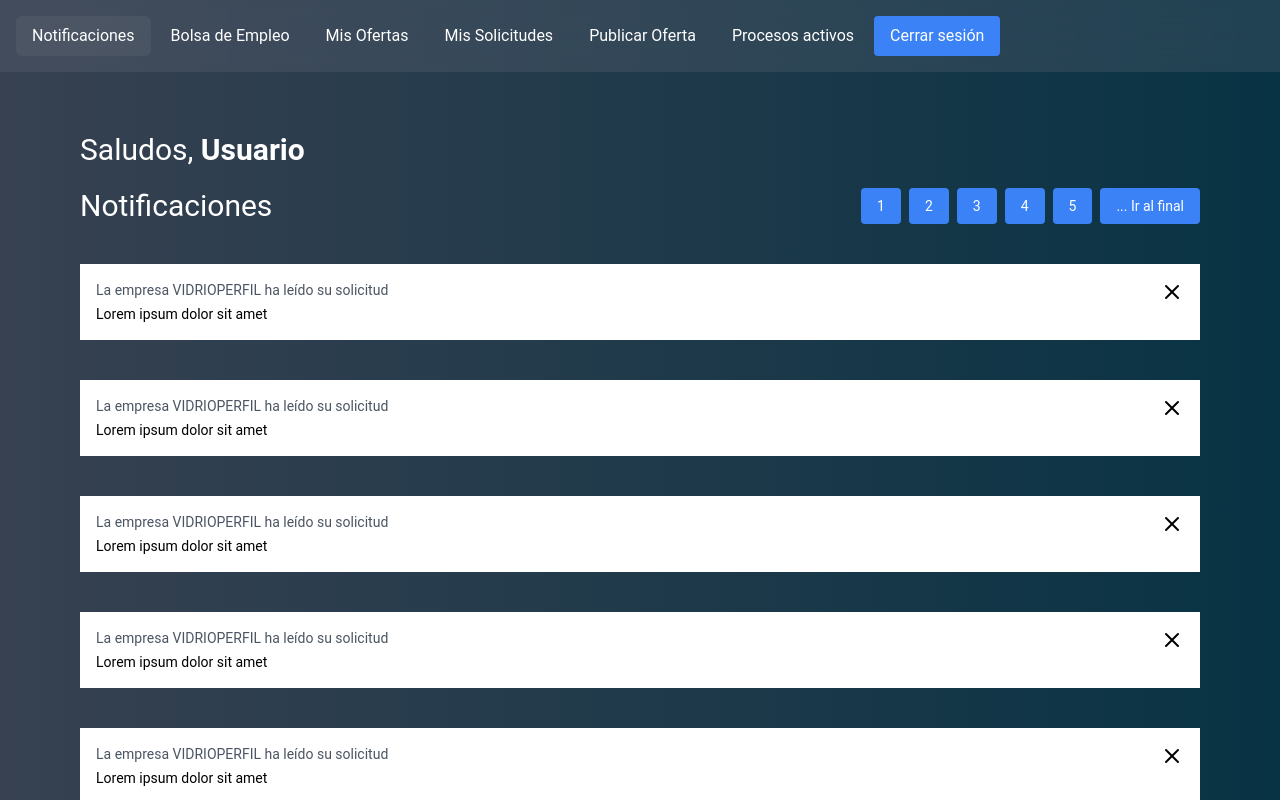
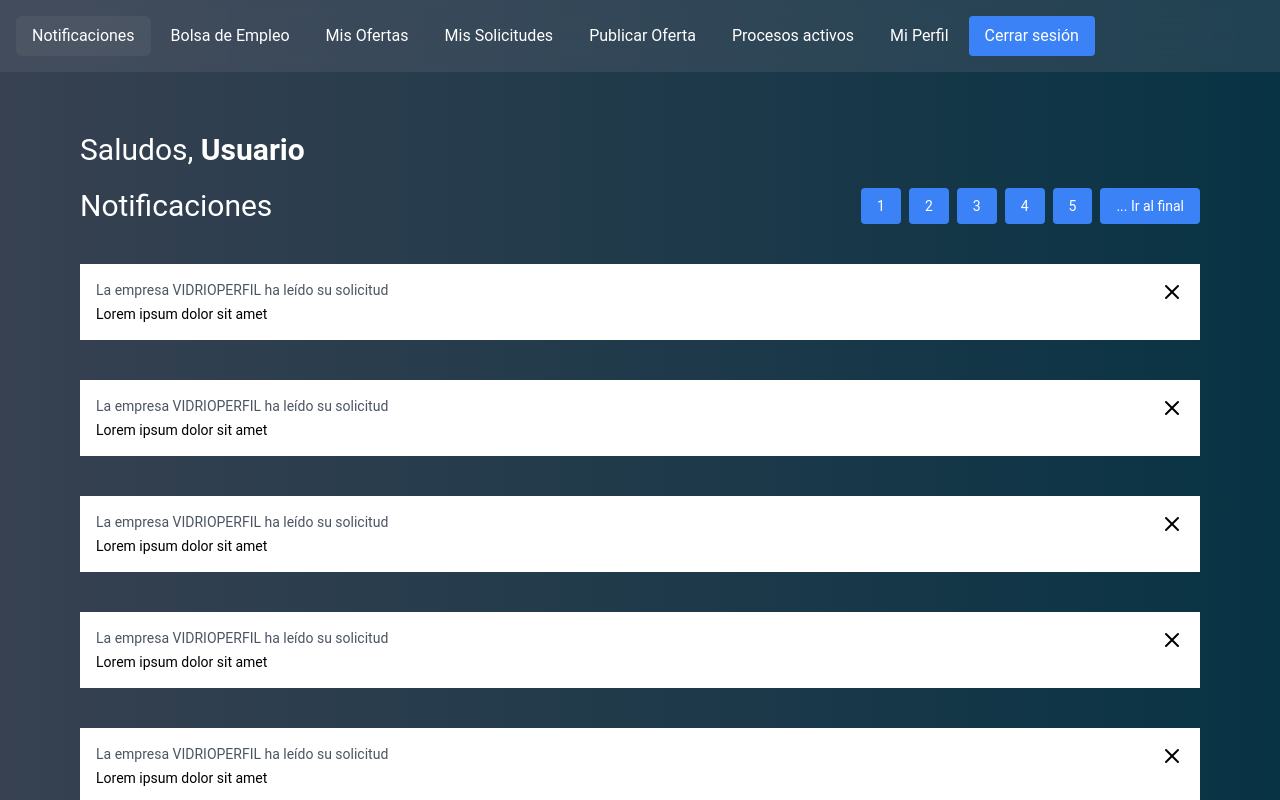
Before and after one commit to frankgimeno3/empleotecnicfront, a Next.js app: page /dashboard in a window 1280 px wide. Shown: the top 800 px of the page. Built offline with nearby package versions, Linux system fonts and the light colour scheme.

Commit message:
añado botón a mi perfil

```diff
--- a/pages/dashboard/index.tsx
+++ b/pages/dashboard/index.tsx
@@ -121,6 +121,16 @@ export default function Dashboard() {
             Procesos activos
           </button>
           <button
+            className={`bg-opacity-5 text-white rounded-md mr-1 py-2 px-4 hover:bg-white hover:bg-opacity-50 hover:text-cyan-950  hover:cursor-pointer ${
+              selectedButton === "ProcesosActivos"
+                ? "bg-white bg-opacity-100 text-cyan-950"
+                : ""
+            }`}
+            onClick={() => router.push("/perfil")} // Modificar esta línea
+          >
+            Mi Perfil
+          </button>
+          <button
             onClick={handleLogout}
             className="bg-blue-500 text-white py-2 px-4 rounded hover:bg-blue-600"
           >
```
